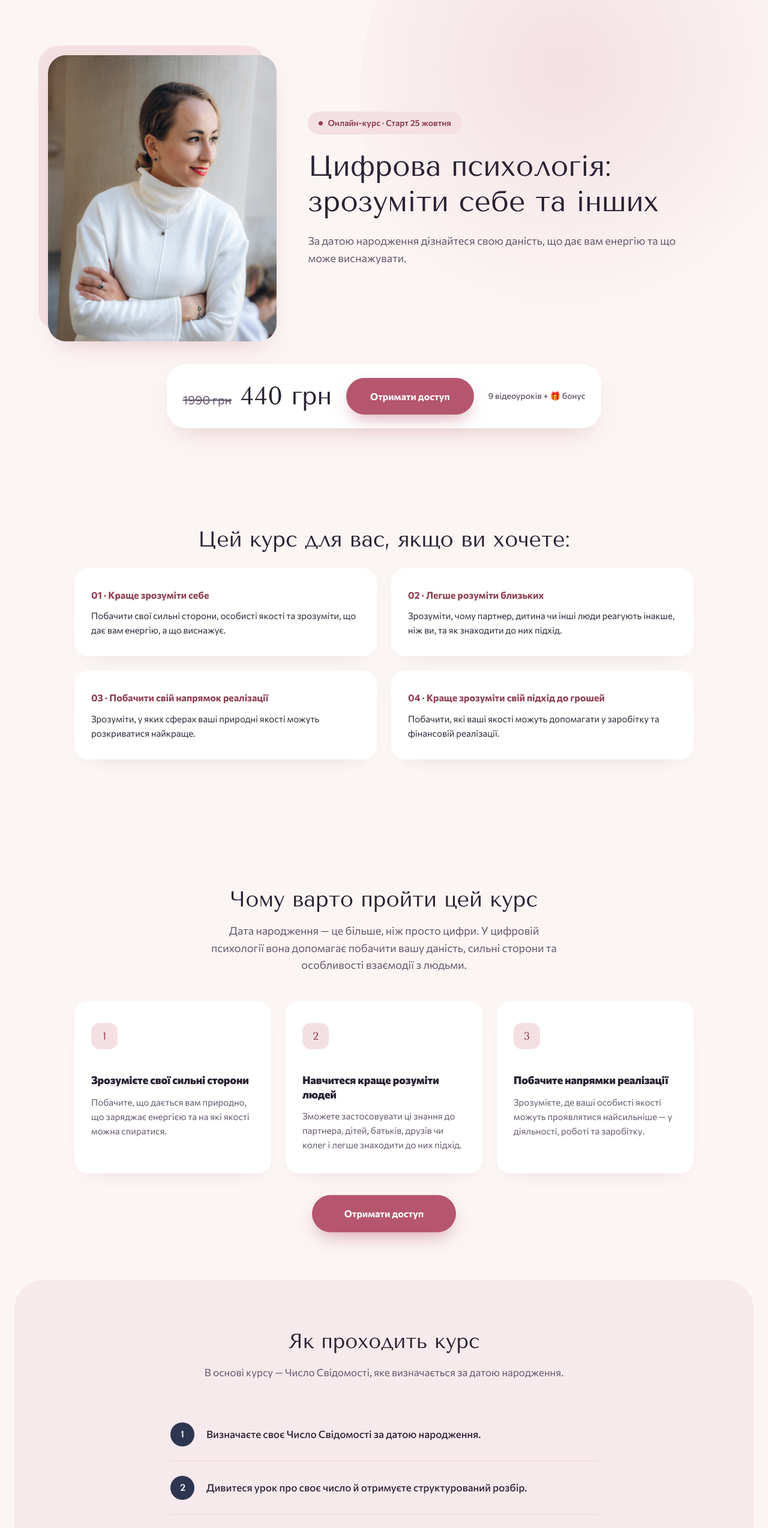
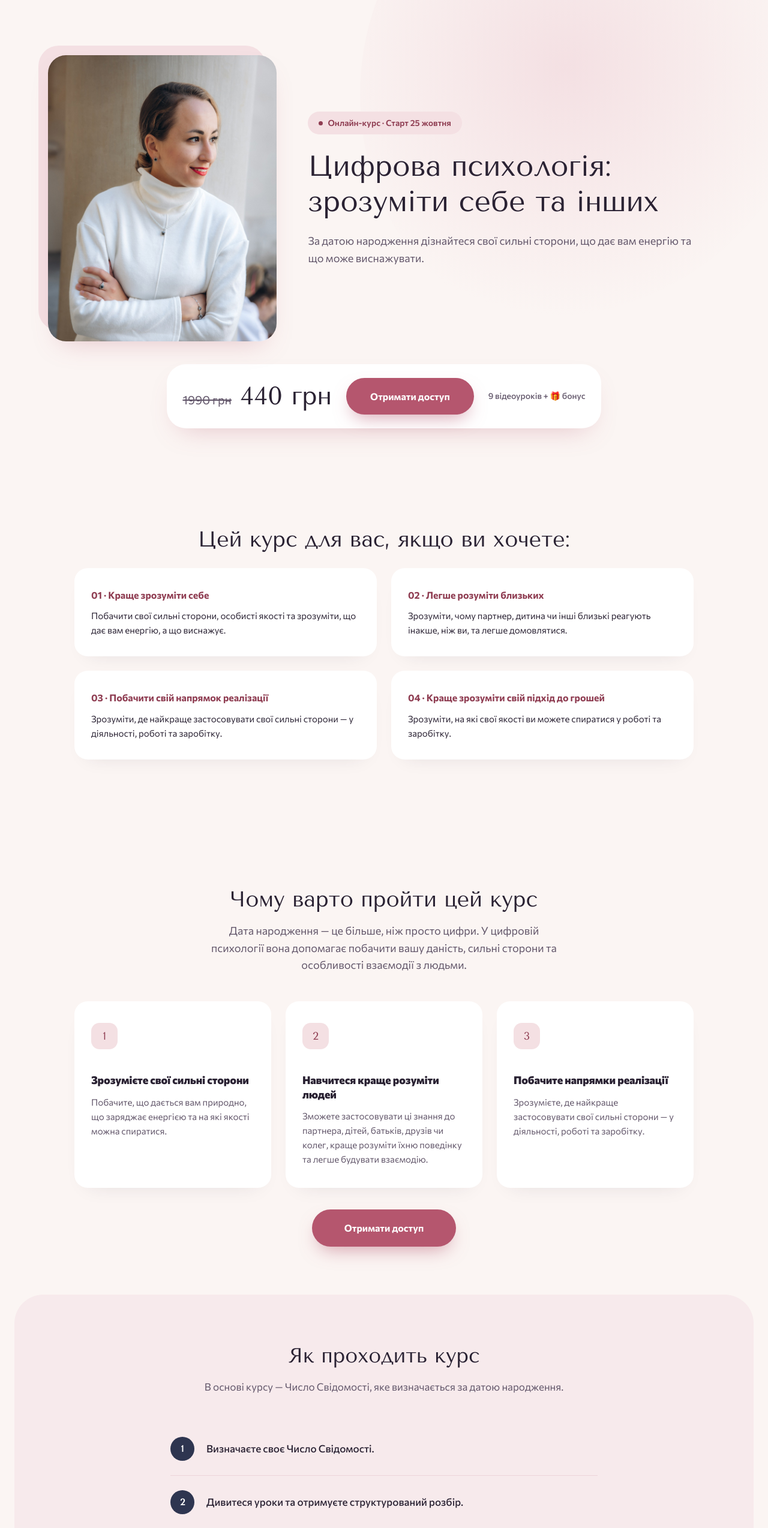
Before and after one commit to artmarinenko-bot/leart.space, a plain HTML site: page digital-psychology/index.html in a window 1280 px wide. Shown: the top 2547 px of the page at 60% size. Drawn offline with nearby package versions, Linux system fonts and the light colour scheme.

Commit message:
Add files via upload
сhanges

```diff
--- a/digital-psychology/index.html
+++ b/digital-psychology/index.html
@@ -1017,7 +1017,7 @@ fbq('track', 'PageView');
         <div class="hero-copy">
           <span class="eyebrow-shape"><span class="dot"></span>Онлайн-курс · Старт 25 жовтня</span>
           <h1>Цифрова психологія: зрозуміти себе та інших</h1>
-          <p class="lead">За датою народження дізнайтеся свою даність, що дає вам енергію та що може виснажувати.</p>
+          <p class="lead">За датою народження дізнайтеся свої сильні сторони, що дає вам енергію та що може виснажувати.</p>
         </div>
 
         <div class="hero-visual">
@@ -1051,15 +1051,15 @@ fbq('track', 'PageView');
         </div>
         <div class="pcard">
           <span class="lead-in">02 · Легше розуміти близьких</span>
-          <p>Зрозуміти, чому партнер, дитина чи інші люди реагують інакше, ніж ви, та як знаходити до них підхід.</p>
+          <p>Зрозуміти, чому партнер, дитина чи інші близькі реагують інакше, ніж ви, та легше домовлятися.</p>
         </div>
         <div class="pcard">
           <span class="lead-in">03 · Побачити свій напрямок реалізації</span>
-          <p>Зрозуміти, у яких сферах ваші природні якості можуть розкриватися найкраще.</p>
+          <p>Зрозуміти, де найкраще застосовувати свої сильні сторони — у діяльності, роботі та заробітку.</p>
         </div>
         <div class="pcard">
           <span class="lead-in">04 · Краще зрозуміти свій підхід до грошей</span>
-          <p>Побачити, які ваші якості можуть допомагати у заробітку та фінансовій реалізації.</p>
+          <p>Зрозуміти, на які свої якості ви можете спиратися у роботі та заробітку.</p>
         </div>
       </div>
     </div>
@@ -1081,12 +1081,12 @@ fbq('track', 'PageView');
         <div class="rcard">
           <div class="result-mark"><div class="num">2</div></div>
           <h3>Навчитеся краще розуміти людей</h3>
-          <p>Зможете застосовувати ці знання до партнера, дітей, батьків, друзів чи колег і легше знаходити до них підхід.</p>
+          <p>Зможете застосовувати ці знання до партнера, дітей, батьків, друзів чи колег, краще розуміти їхню поведінку та легше будувати взаємодію.</p>
         </div>
         <div class="rcard">
           <div class="result-mark"><div class="num">3</div></div>
           <h3>Побачите напрямки реалізації</h3>
-          <p>Зрозумієте, де ваші особисті якості можуть проявлятися найсильніше — у діяльності, роботі та заробітку.</p>
+          <p>Зрозумієте, де найкраще застосовувати свої сильні сторони — у діяльності, роботі та заробітку.</p>
         </div>
       </div>
       <div class="section-cta">
@@ -1105,11 +1105,11 @@ fbq('track', 'PageView');
       <div class="steps">
         <div class="step">
           <div class="step-num">1</div>
-          <p>Визначаєте своє Число Свідомості за датою народження.</p>
+          <p>Визначаєте своє Число Свідомості.</p>
         </div>
         <div class="step">
           <div class="step-num">2</div>
-          <p>Дивитеся урок про своє число й отримуєте структурований розбір.</p>
+          <p>Дивитеся уроки та отримуєте структурований розбір.</p>
         </div>
         <div class="step">
           <div class="step-num">3</div>
@@ -1136,7 +1136,7 @@ fbq('track', 'PageView');
       <div class="lesson-topics">
         <h3>У кожному уроці розберемо:</h3>
         <ul>
-          <li>сильні сторони та природні якості;</li>
+          <li>сильні сторони та особисті якості;</li>
           <li>мотиви й типові реакції;</li>
           <li>особливості поведінки та взаємодії з людьми;</li>
           <li>коли ваші якості допомагають, а коли можуть створювати труднощі;</li>
@@ -1189,7 +1189,7 @@ fbq('track', 'PageView');
           <p>Проходьте курс у власному темпі та повертайтеся до потрібного уроку тоді, коли хочете краще зрозуміти себе або людину поруч.</p>
         </div>
       </div>
-      <p class="program-close">Це зрозуміла інструкція, яка допоможе краще розуміти себе та будь-яку людину поруч.</p>
+      <p class="program-close">Це практична інструкція, до якої ви зможете повертатися, щоб краще розуміти себе та людей поруч.</p>
       <div class="section-cta">
         <a href="https://leart.space/digital-psychology/form" class="btn-primary">Отримати доступ</a>
       </div>
@@ -1313,7 +1313,7 @@ fbq('track', 'PageView');
 
         <details>
           <summary>Як це допоможе краще розуміти інших людей?</summary>
-          <p>Ви зможете визначити Число Свідомості партнера, дітей, батьків, друзів чи колег і краще зрозуміти, чому вони реагують саме так та як легше знаходити до них підхід.</p>
+          <p>Ви зможете визначити Число Свідомості партнера, дітей, батьків, друзів чи колег і краще зрозуміти, чому вони реагують саме так та як легше з ними взаємодіяти.</p>
         </details>
 
         <details>
@@ -1333,7 +1333,7 @@ fbq('track', 'PageView');
 
         <details>
           <summary>Чим курс відрізняється від особистої консультації?</summary>
-          <p>На консультації я детально розбираю саме вашу ситуацію. У курсі ви отримуєте практичну інструкцію до 9 Чисел Свідомості та можете користуватися нею самостійно.</p>
+          <p>На консультації я детально розбираю саме вашу ситуацію. У курсі ви отримуєте практичну систему, за якою можете самостійно розбирати себе та людей поруч.</p>
         </details>
 
         <details>
@@ -1358,7 +1358,7 @@ fbq('track', 'PageView');
   <section class="final">
     <div class="wrap final-inner">
       <h2>Пізнайте себе. Зрозумійте інших. Побачте свій напрямок до реалізації.</h2>
-      <p class="final-lead">Дізнайтеся свої сильні сторони, що дає вам енергію та як застосовувати ці знання у житті.</p>
+      <p class="final-lead">Дізнайтеся свої сильні сторони, що дає вам енергію та як використовувати ці знання у стосунках, роботі й щоденних рішеннях.</p>
       <p class="final-start"><strong>Старт курсу — 25 жовтня</strong></p>
       <div class="price-line">
         <span class="price-old">1990 грн</span>
```
